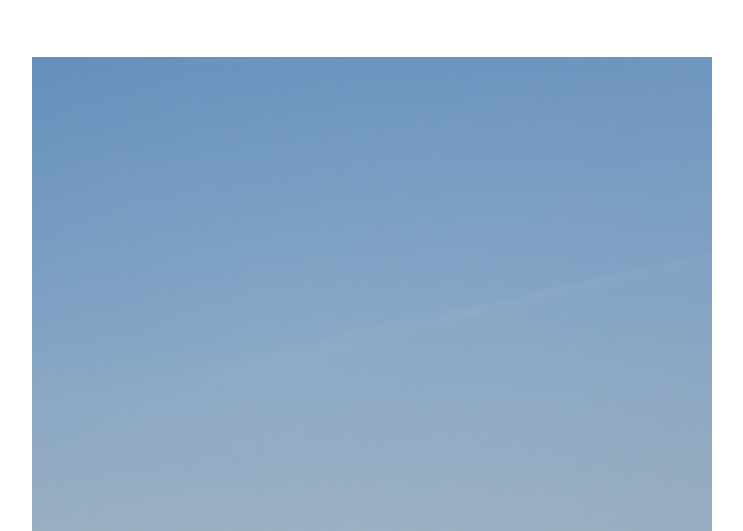
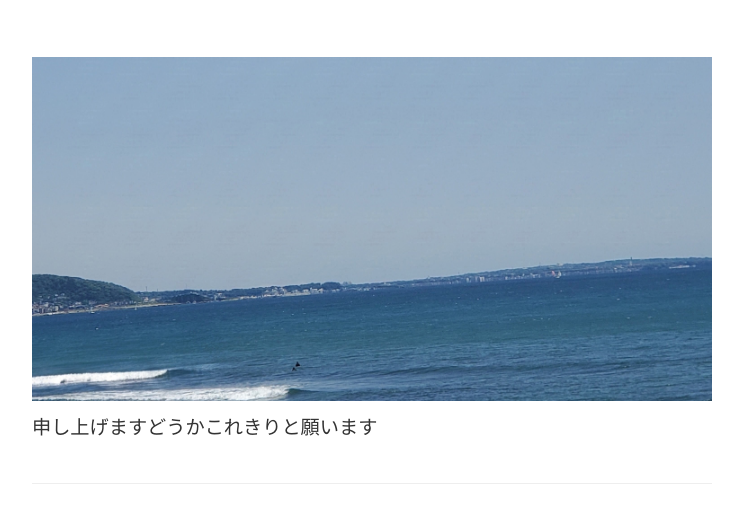
Before and after one commit to yonaka2/yonaka2.github.io, a plain HTML site: page index.html in a window 1280 px wide. Shown: the part 191-722 px from the top of the page, without its empty margins (268-1011 px from the left). Drawn offline with Linux system fonts and the light colour scheme.

Commit message:
Update index.html

```diff
--- a/index.html
+++ b/index.html
@@ -23,7 +23,7 @@
   <!-- メインコンテンツ -->
   <main class="main-content">
 
-    <img src="20220430_125209~2.jpg" width="100%" />
+    <img src="20220430_125209~3.jpg" width="100%" />
 
     <!-- 記事・お知らせエリア -->
     <article class="post-entry">
```
